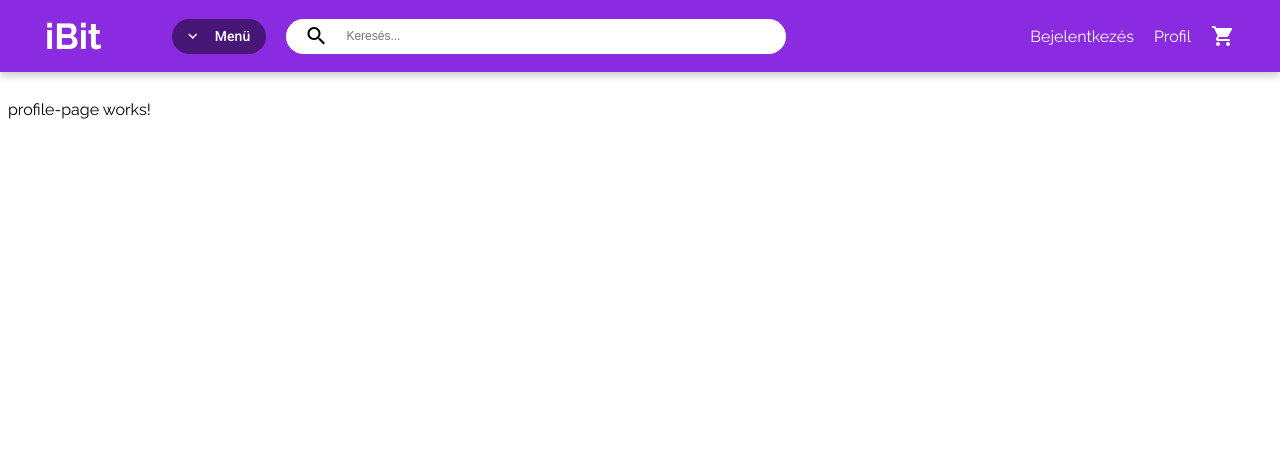
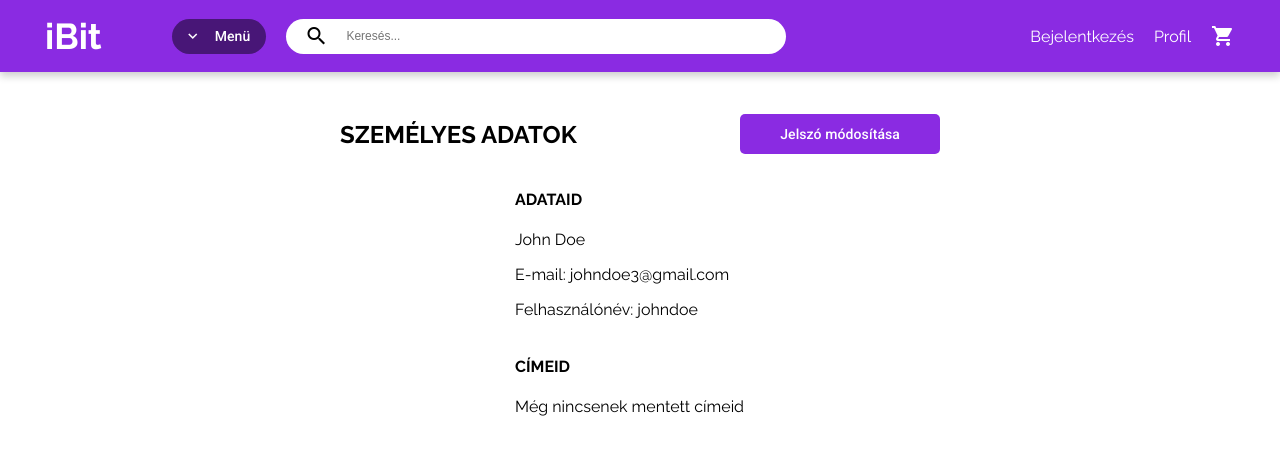
Before and after one commit to baloghk/pc-shop-pwa, an Angular app: page /profile in a window 1280 px wide. Shown: the top 454 px of the page. Built offline with nearby package versions, Linux system fonts and the light colour scheme.

Commit message:
profile page frontend

```diff
--- /dev/null
+++ b/src/app/components/product/product.component.html
@@ -0,0 +1 @@
+<p>product works!</p>
--- a/src/app/components/profile-page/profile-page.component.html
+++ b/src/app/components/profile-page/profile-page.component.html
@@ -1 +1,20 @@
-<p>profile-page works!</p>
+<div class="profile-wrapper">
+    <div class="header">
+        <h2>SZEMÉLYES ADATOK</h2>
+        <button mat-button class="changepw_btn">Jelszó módosítása</button>
+    </div>
+    <div>
+        <h4>ADATAID</h4>
+        <div class="profile_data">
+            <p>{{ name }}</p>
+            <p>E-mail: {{ email }}</p>
+            <p>Felhasználónév: {{ username }}</p>
+        </div>
+    </div>
+    <div>
+        <h4>CÍMEID</h4>
+        <div class="profile_data">
+            <p>Még nincsenek mentett címeid</p>
+        </div>
+    </div>
+</div>
--- a/src/app/components/profile-page/profile-page.component.scss
+++ b/src/app/components/profile-page/profile-page.component.scss
@@ -0,0 +1,29 @@
+.changepw_btn {
+    background-color: blueviolet;
+    color: white !important;
+    border-radius: 5px;
+    height: 35px;
+    padding: 20px 40px;
+}
+
+.header {
+    display: flex;
+    flex-direction: row;
+    justify-content: space-between;
+    align-items: center;
+    width: 600px;
+}
+
+.profile-wrapper {
+    height: 100vh;
+    width: 100%;
+    display: flex;
+    flex-direction: column;
+    align-items: center;
+  }
+
+.profile_data {
+    align-items: center;
+    width: 250px;
+    height: 100%;
+}
--- a/src/app/components/profile-page/profile-page.component.ts
+++ b/src/app/components/profile-page/profile-page.component.ts
@@ -1,11 +1,16 @@
 import { Component } from '@angular/core';
+import { MatButton } from '@angular/material/button';
 
 @Component({
   selector: 'app-profile-page',
-  imports: [],
+  imports: [MatButton],
   templateUrl: './profile-page.component.html',
   styleUrl: './profile-page.component.scss'
 })
 export class ProfilePageComponent {
 
+  username: string = 'johndoe';
+  email: string = 'johndoe3@gmail.com';
+  name: string = 'John Doe';
+
 }
```
Also changed, not shown: src/app/components/product/product.component.ts (added, +11 -0 lines), src/app/components/product/product.component.scss (added), 1 other file (tests, documents, lock files or other folders).
